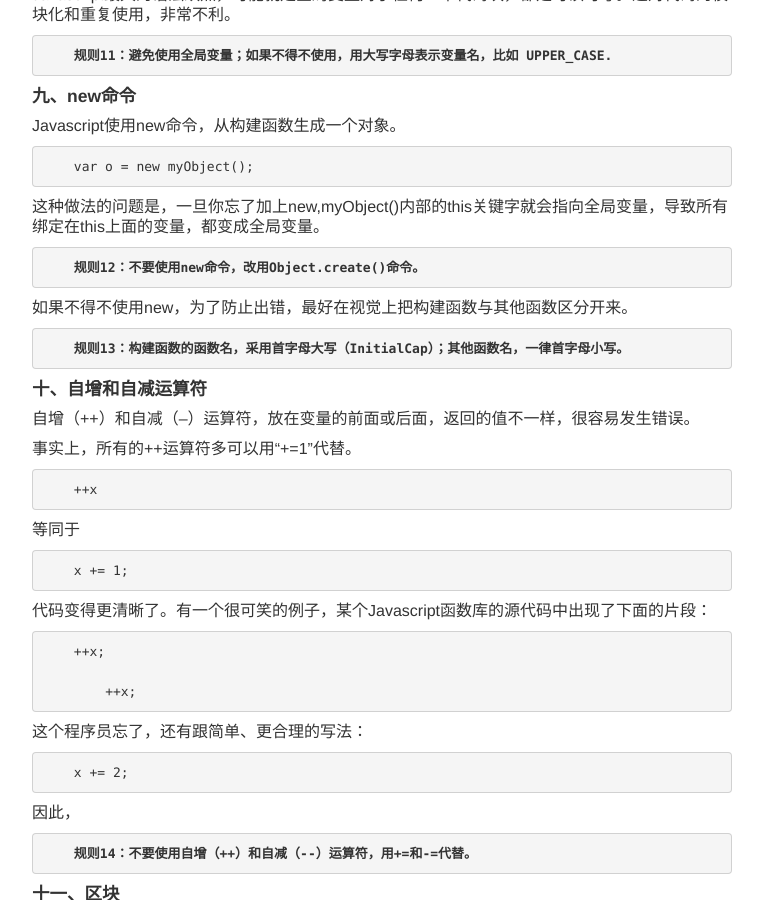
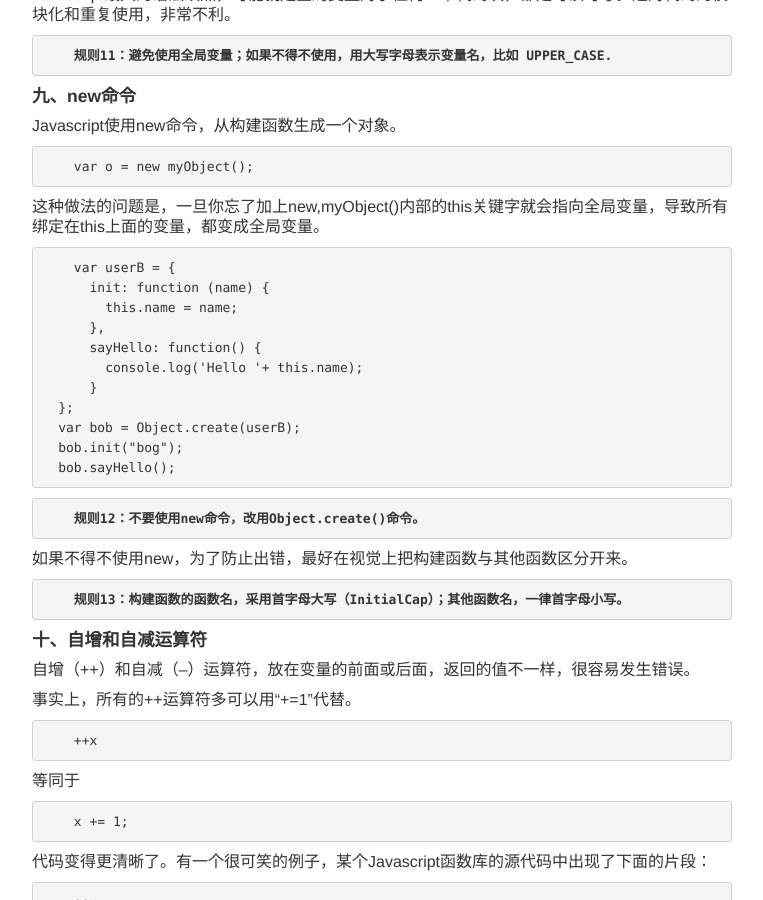
Before and after one commit to gcbeen/blog, a Jekyll site: the page built from _posts/2013-09-19-Javascript-programming-style.md, in a window 1280 px wide and 900 px high, scrolled down 4169 px. Shown: the whole window, without its empty margins (258-1021 px from the left). Built offline with Jekyll 4.4.1, drawn with Linux system fonts in a browser that asks for light colours; Markdown is read by kramdown in place of the engine named in the settings; comment, search, counter and statistics services are not loaded.

Commit message:
discount markdown

```diff
--- a/_includes/themes/twitter/default.html
+++ b/_includes/themes/twitter/default.html
@@ -62,6 +67,20 @@
 
     </div>
 
-    {% include JB/analytics %}
+	{% include JB/analytics %}
+
+	<script type="text/javascript">
+    /* * * CONFIGURATION VARIABLES: EDIT BEFORE PASTING INTO YOUR WEBPAGE * * */
+    var disqus_shortname = 'gcbeen-blog'; // required: replace example with your forum shortname
+
+    /* * * DON'T EDIT BELOW THIS LINE * * */
+    (function () {
+        var s = document.createElement('script'); s.async = true;
+        s.type = 'text/javascript';
+        s.src = 'http//' + disqus_shortname + '.disqus.com/count.js';
+        (document.getElementsByTagName('HEAD')[0] || document.getElementsByTagName('BODY')[0]).appendChild(s);
+    }());
+    </script>
+
   </body>
 </html>
--- a/_posts/2013-09-19-Javascript-programming-style.md
+++ b/_posts/2013-09-19-Javascript-programming-style.md
@@ -229,6 +229,19 @@
 这种做法的问题是，一旦你忘了加上new,myObject()内部的this关键字就会指向全局变量，导致所有绑定在this上面的变量，都变成全局变量。
 
 <pre>
+    var userB = {
+      init: function (name) {
+        this.name = name;
+      },
+      sayHello: function() {
+        console.log('Hello '+ this.name);
+      }
+  };
+  var bob = Object.create(userB);
+  bob.init("bog");
+  bob.sayHello();
+</pre>
+<pre>
     <strong>规则12：不要使用new命令，改用Object.create()命令。</strong>
 </pre>
 如果不得不使用new，为了防止出错，最好在视觉上把构建函数与其他函数区分开来。
--- a/index.html
+++ b/index.html
@@ -6,6 +6,6 @@
 <div>首页</div>
 <ul class="posts">
   {% for post in site.posts %}
-    <li><span>{{ post.date | date : '%Y.%m.%d' }}</span> : <a href="{{ BASE_PATH }}{{ post.url }}">{{ post.title }}</a></li>
+    <li><span>{{ post.date | date : '%Y.%m.%d' }}</span> : <a href="{{ BASE_PATH }}{{ post.url }}#disqus_thread">{{ post.title }}</a></li>
   {% endfor %}
 </ul>
```
Also changed, not shown: other parts of _includes/themes/twitter/default.html (+6 -1 lines), 1 other file.
